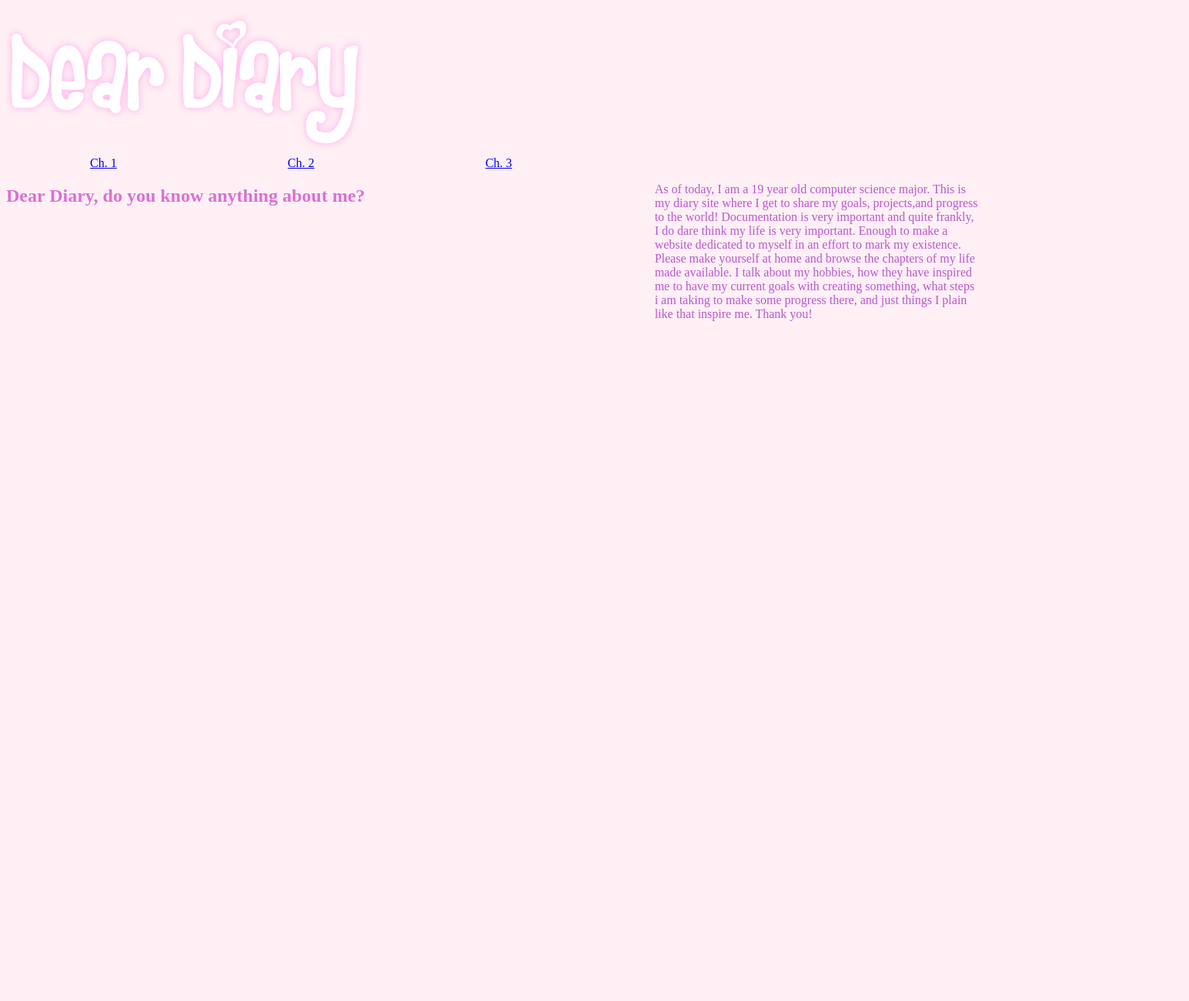
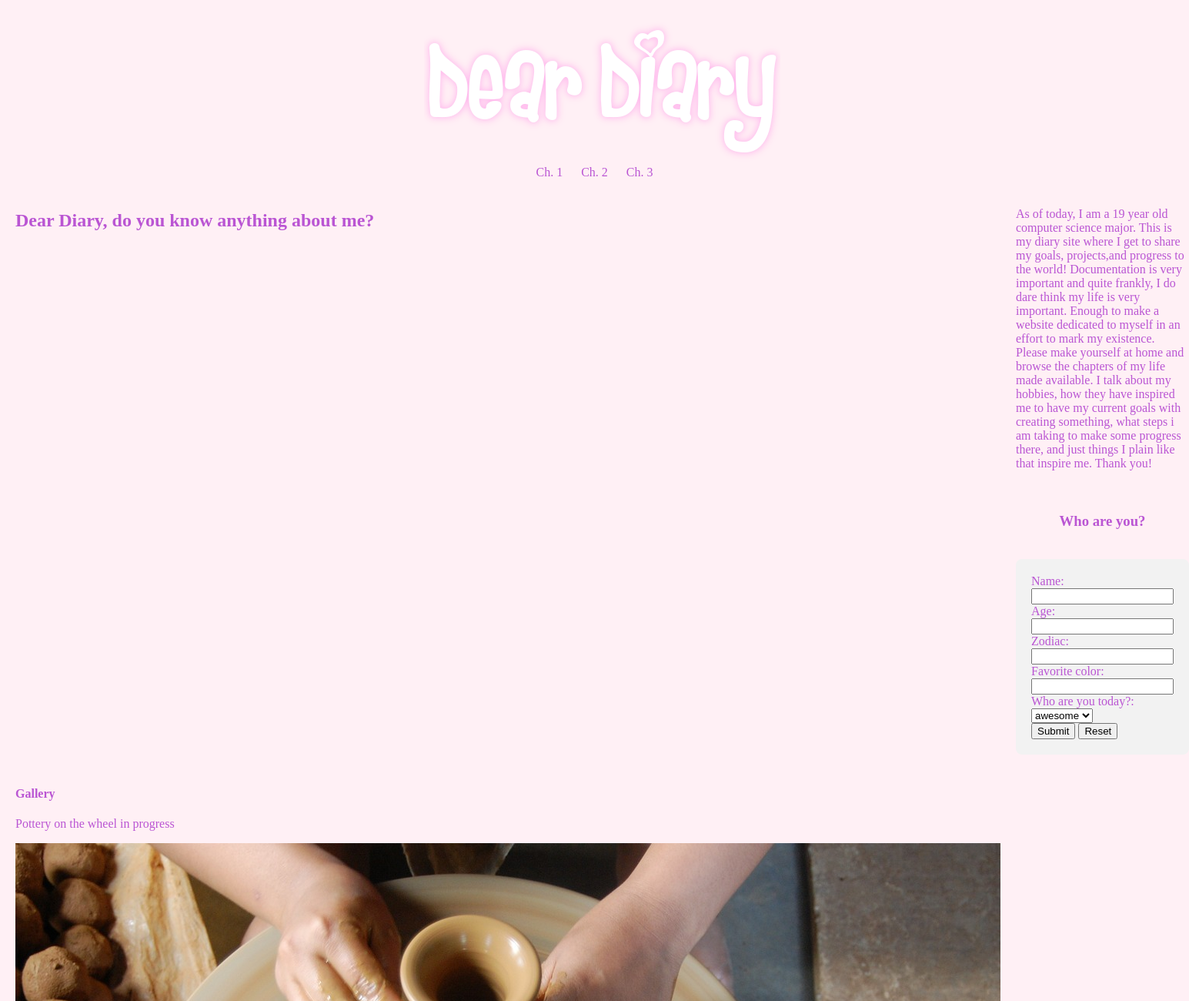
Before and after one commit to emilyIAm/DearDiary, a plain HTML site: page index.html in a window 1280 px wide. Shown: the top 1300 px of the page at 77% size, 1545 px wide, since content can reach past the window. Drawn offline with Linux system fonts and the light colour scheme.

Commit message:
Add files via upload

```diff
--- a/index.html
+++ b/index.html
@@ -3,7 +3,7 @@
 <head>
   <meta charset="UTF-8">
   <title>Dear Diary</title>
-  <link rel="stylesheet" href="styles.css">
+  <link rel="stylesheet" href="styles2.css">
 </head>
 <body>
 
@@ -26,6 +26,37 @@ to share my goals, projects,and progress to the world! Documentation is very imp
   mark my existence. Please make yourself at home and browse the chapters of my life made available. I talk
     about my hobbies, how they have inspired me to have my current goals with creating something, what steps
      i am taking to make some progress there, and just things I plain like that inspire me. Thank you!</p>
+<h3>Who are you?</h3>
+<form>
+  <label for="name">Name: </label><br>
+  <input type="text" id="name" name="name"><br>
+  <label for="age">Age: </label><br>
+  <input type="text" id="age" name="age"><br>
+  <label for="zodiac">Zodiac: </label><br>
+  <input type="text" id="zodiac" name="zodiac"><br>
+  <label for="color">Favorite color: </label><br>
+  <input type="text" id="color" name="color"><br>
+  <label for="feeling">Who are you today?: </label><br>
+  <select id="feeling" name="feeling"><br>
+    <option value="awesome">awesome</option>
+    <option value="good">good</option>
+    <option value="okay">okay</option>
+    <option value="bad">bad</option>
+    <option value="terrible">terrible</option>
+    <option value="happy">happy</option>
+    <option value="sad">sad</option>
+  </select><br>
+  <input type="submit" value="Submit">
+  <input type="reset" value="Reset">
 
+
+</form>
+<footer><h4>Gallery</h4>
+<p>Pottery on the wheel in progress</p>
+  <img src="pottery.jpg" alt="pottery making">
+<p>I used to have so many cats</p>
+  <img src="cat.jpg" alt="cat">
+  <p>more to come!</p>
+</footer>
 </body>
 </html>
--- /dev/null
+++ b/styles2.css
@@ -0,0 +1,54 @@
+body {
+  margin: 0;
+  padding: 0;
+  display: grid;
+  grid-template-columns: 1fr 1fr;
+  gap: 20px;
+  padding: 20px;
+  background-color: #FFF0F5;
+  color: #BA55D3;
+}
+
+header {
+  text-align: center;
+  grid-column: 1 / span 2;
+}
+
+.horizontalNavigation ul {
+  list-style-type: none;
+  margin: 0;
+  padding: 0;
+  text-align: center;
+}
+
+.horizontalNavigation li {
+  display: inline;
+  margin-right: 20px;
+}
+
+.horizontalNavigation a {
+  text-decoration: none;
+  color: #BA55D3;
+}
+
+.horizontalNavigation a:hover {
+  text-decoration: underline;
+}
+
+form {
+  background-color: #f2f2f2;
+  padding: 20px;
+  border-radius: 8px;
+  grid-column: 2;
+}
+
+h2 {
+  color: #BA55D3;
+  grid-column: 1;
+}
+
+h3 {
+  color: #BA55D3;
+  text-align: center;
+  grid-column: 2;
+}
```
Also changed, not shown: cat.jpg (added), girl.jpg (added), pottery.jpg (added).
